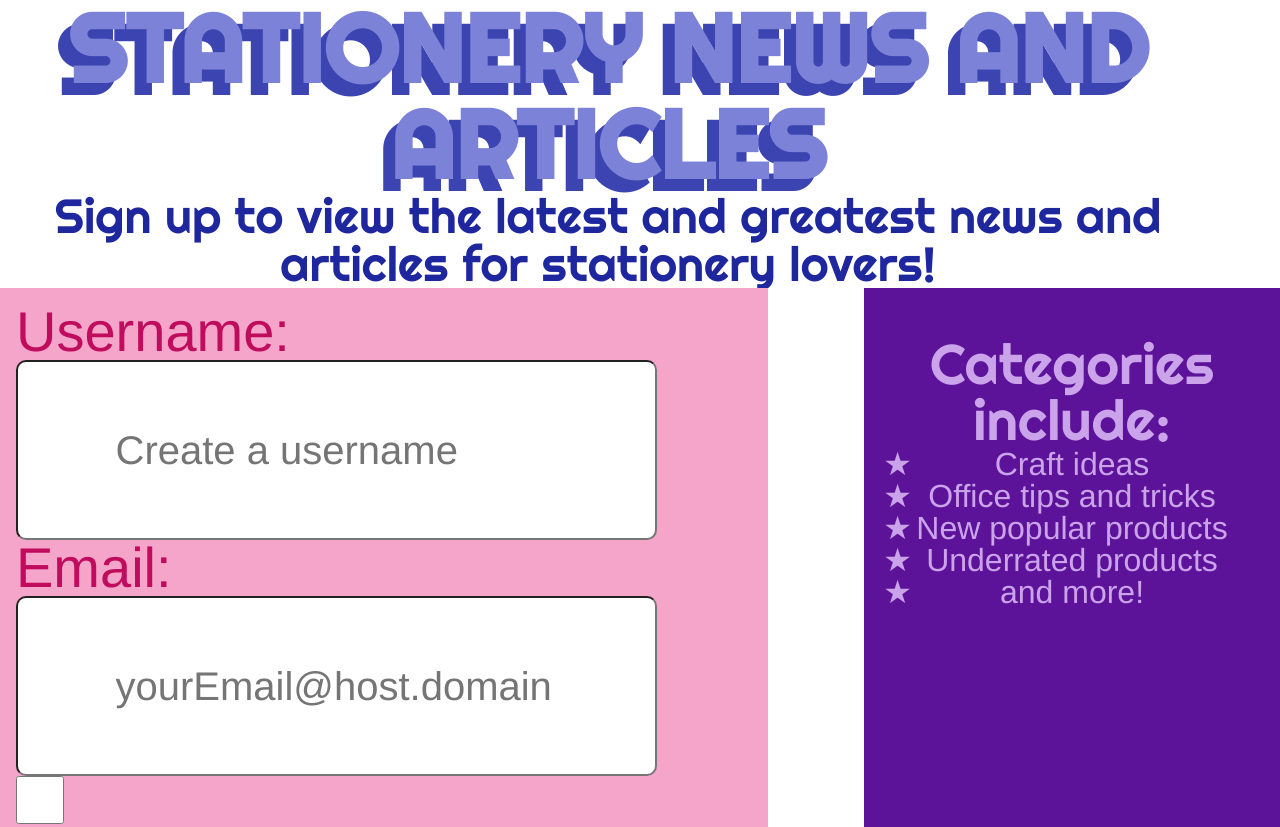
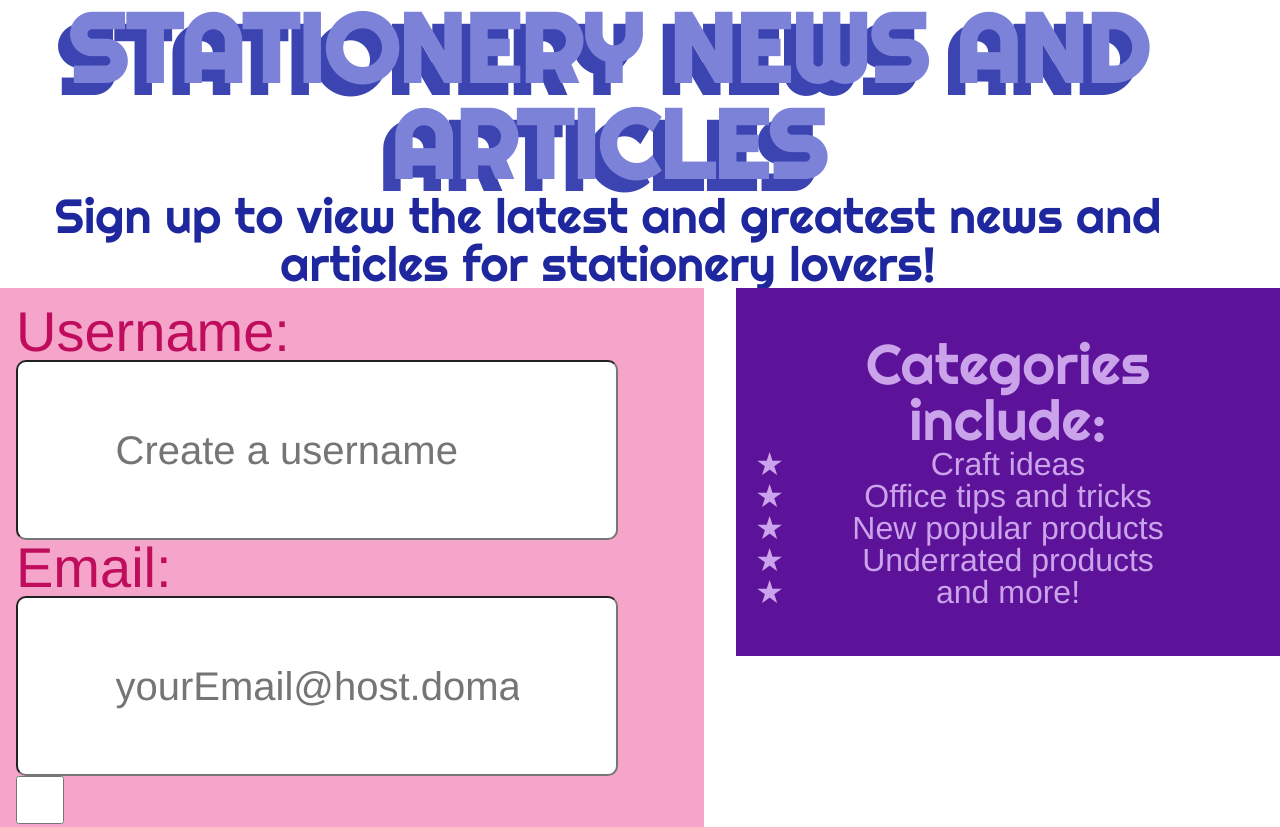
Before and after one commit to itmd362spring24/project1, a plain HTML site: page index.html in a window 1280 px wide. Shown: the top 827 px of the page. Drawn offline with nearby package versions, Linux system fonts and the light colour scheme; a web font is replaced by a local one.

Commit message:
lots of layout changes

```diff
--- a/css/style.css
+++ b/css/style.css
@@ -21,21 +21,21 @@ ul, input {
   position: relative;
   display: inline-block;
   float: left;
-  width: 60%;
+  width: 55%;
   height: 95%;
+  border: 0;
   padding: 0;
   margin: 0;
-  vertical-align: top;
 }
 #category_preview {
   position: relative;
   display: inline-block;
-  width: 25%;
+  width: 35%;
   height: 95%;
   float: right;
+  border: 0;
   padding: 0;
   margin: 0;
-  vertical-align: top;
 }
 label[for="email_notifs"]{
   display: inline-block;
@@ -48,6 +48,9 @@ input[name="email_notifs"]{
 #header {
   width: 95%;
   text-align: center;
+}
+#headerwrap {
+  width: 50%;
 }
 /*Content*/
 h1 {
--- a/index.html
+++ b/index.html
@@ -15,10 +15,13 @@
   <body>
     <main>
       <section id="header">
+        <span id="headerwrap">
           <h1>STATIONERY NEWS AND ARTICLES</h1>
           <p id="subtitle">Sign up to view the latest and greatest news and articles for stationery lovers!</p>
+        </span>
       </section>
-      <section id="category_preview">
+      <section id="main-wrapper">
+        <span id="category_preview">
           <p>Categories include:</p>
           <ul>
             <li>Craft ideas</li>
@@ -27,8 +30,8 @@
             <li>Underrated products</li>
             <li>and more!</li>
           </ul>
-      </section>
-      <section id="formsect">
+        </span>
+        <span id="formsect">
           <form method="post" autocomplete="on" action="#null">
             <label for="username">Username:</label>
               <input type="text" name="username" id="username" placeholder="Create a username">
@@ -37,6 +40,7 @@
             <input type="checkbox" name="email_notifs" id="email_notifs"><label for="email_notifs">Receive post notifications through email</label>
             <input type="submit" name="subscribe" value="REGISTER">
           </form>
+        </span>
       </section>
     </main>
   </body>
```
Lines whose indentation alone changed are shown as unchanged.
